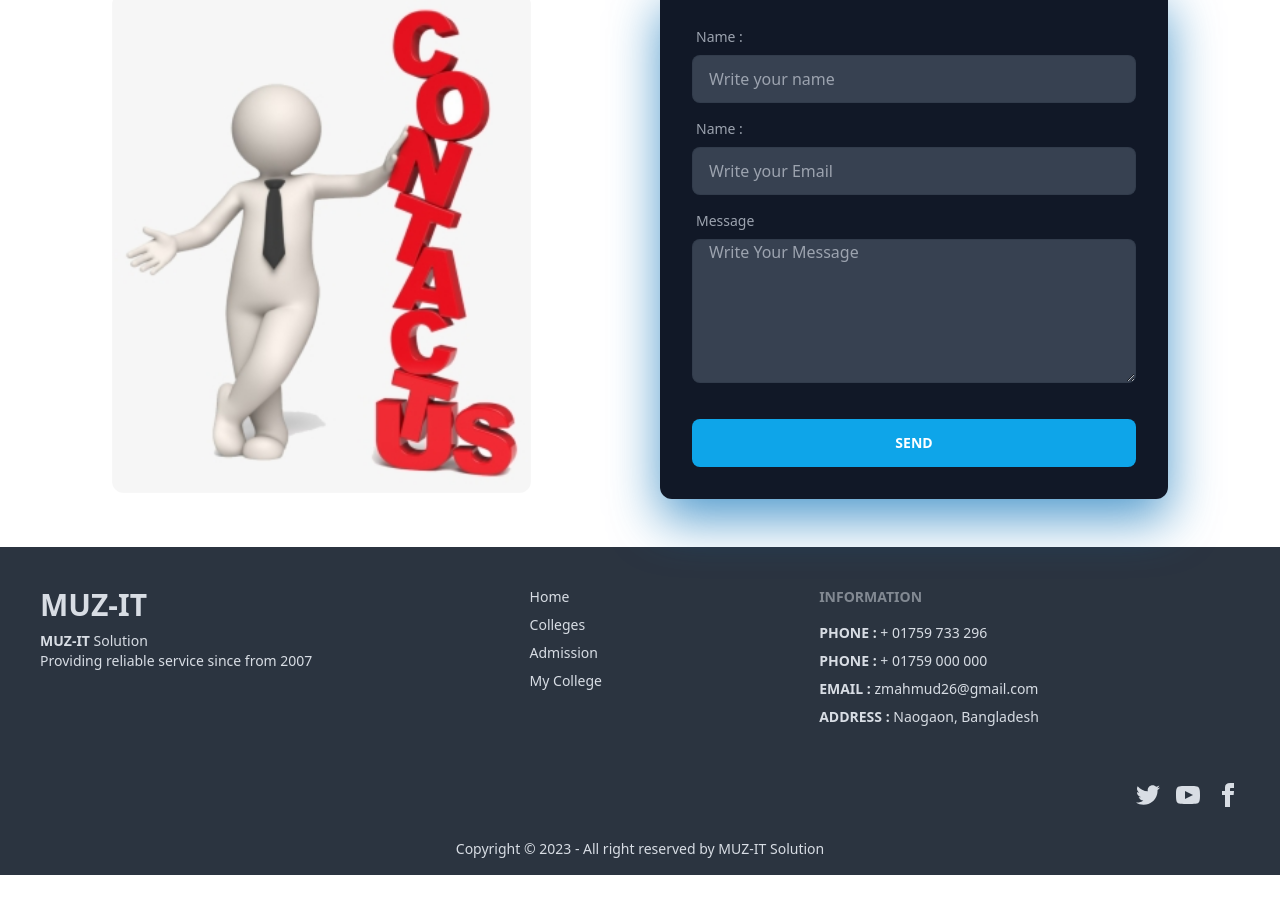
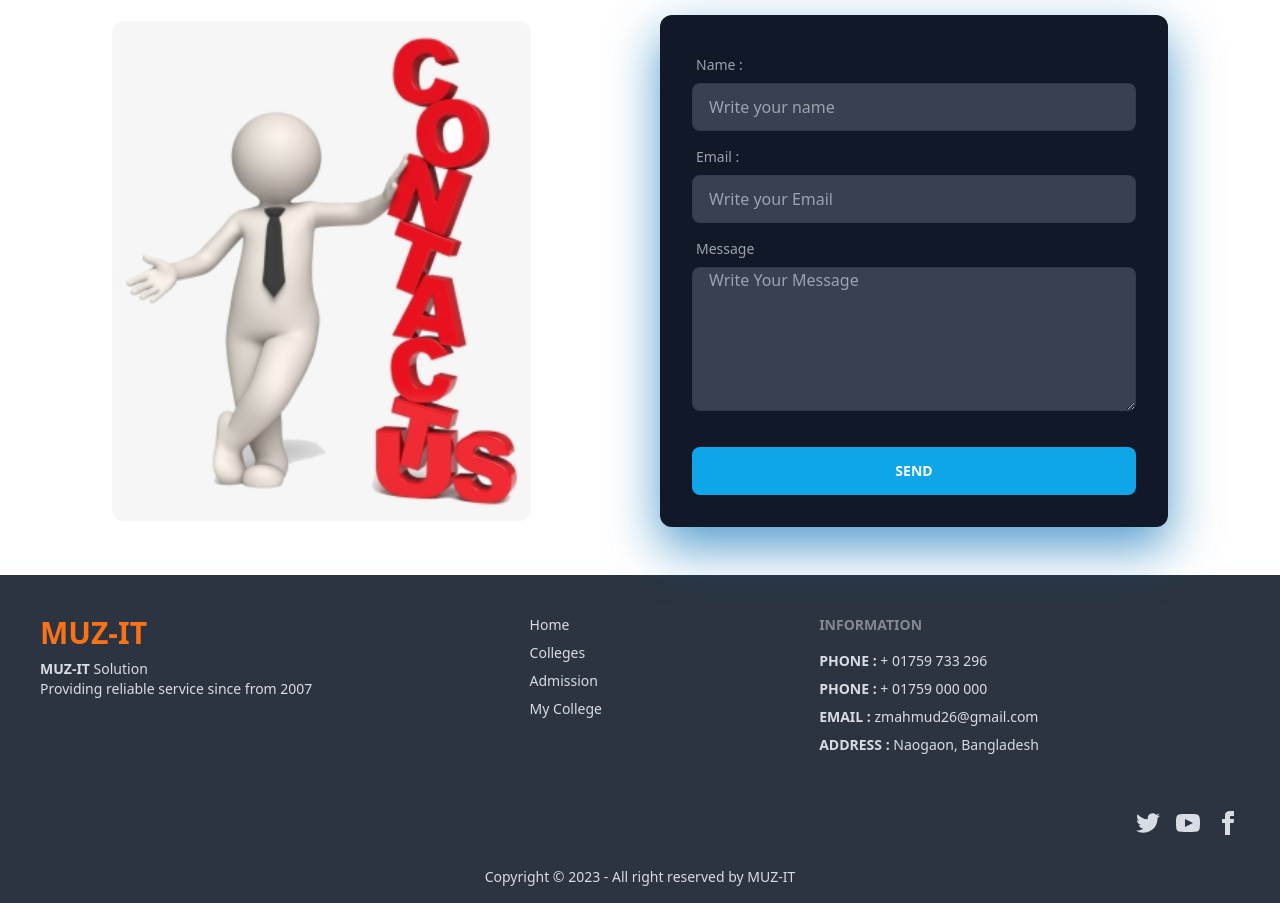
Before and after one commit to mahmud123064/college-booking-client, a React (Vite) app: page / in a window 1280 px wide. Shown: the part 1745-2648 px from the top of the page. Before the commit the page ends 2620 px from the top, so only its background shows below. Built offline with nearby package versions, Linux system fonts and the light colour scheme; no server answers.

Commit message:
design updated

```diff
--- a/src/Pages/AdmissionForm/AdmissionForm.jsx
+++ b/src/Pages/AdmissionForm/AdmissionForm.jsx
@@ -45,7 +45,7 @@ const AdmissionForm = () => {
     }
 
     return (
-        <div>
+        <div className="mb-12">
             <h1 className="text-center font-bold text-2xl mb-12">Selected College: {college_name}</h1>
 
             <div className="w-full px-10 ">
@@ -134,7 +134,7 @@ const AdmissionForm = () => {
                     </div>
 
                     <div className=" flex flex-col items-center justify-center">
-                        <input className="btn btn-secondary  " type="submit" value="Submit" />
+                        <input className="btn btn-block bg-fuchsia-600 text-white" type="submit" value="Submit" />
                     </div>
                 </form>
             </div>
--- a/src/Pages/Home/Contact/Contact.jsx
+++ b/src/Pages/Home/Contact/Contact.jsx
@@ -37,7 +37,7 @@ const Contact = () => {
                         </div>
                         <div className="form-control w-full ">
                             <label className="label">
-                                <span className="label-text text-gray-400">Name :</span>
+                                <span className="label-text text-gray-400">Email :</span>
                             </label>
                             <input type="email" placeholder="Write your Email " name='from_email' className="input input-bordered w-full bg-gray-700" />
                         </div>
--- a/src/Pages/Home/Research/Research.jsx
+++ b/src/Pages/Home/Research/Research.jsx
@@ -12,7 +12,7 @@ const Research = () => {
     }, [])
 
     return (
-        <div>
+        <div className="mb-12">
             <h1 className="text-center text-4xl text-orange-500 font-bold">Research Papers</h1>
             <p className=""><hr className="w-48 h-1 mx-auto my-2 bg-gray-800 border-0 rounded md:my-10 dark:bg-gray-700" /></p>
             <div className="grid md:grid-cols-2 lg:grid-cols-2 gap-5 m-5">
--- a/src/Shared/Footer/Footer.jsx
+++ b/src/Shared/Footer/Footer.jsx
@@ -9,15 +9,15 @@ const Footer = () => {
         <footer className="footer p-10 bg-neutral text-neutral-content md:center">
             <div>
                 <Link to = '/'>
-                <h3 className="text-3xl uppercase font-semibold">muz-it</h3>
+                <h3 className="text-3xl uppercase font-semibold text-orange-500">muz-it</h3>
                 </Link>
                 <p><span className="uppercase font-semibold">muz-it</span> Solution<br />Providing reliable service since from 2007</p>
             </div>
             <div>
-                <Link className="link link-hover">Home</Link>
-                <Link className="link link-hover">Colleges</Link>
-                <Link className="link link-hover">Admission</Link>
-                <Link className="link link-hover">My College</Link>
+                <Link to= '/' className="link link-hover">Home</Link>
+                <Link to= '/collegeinfo' className="link link-hover">Colleges</Link>
+                <Link to= '/admission' className="link link-hover">Admission</Link>
+                <Link to= '/mycollege' className="link link-hover">My College</Link>
             </div>
             <div>
                 <span className="footer-title">Information</span>
@@ -43,7 +43,7 @@ const Footer = () => {
         </footer>
         <div className="grid grid-flow-col-3">
             <div className="footer footer-center p-4 bg-neutral text-neutral-content">
-                <p>Copyright © 2023 - All right reserved by MUZ-IT Solution</p>
+                <p>Copyright © 2023 - All right reserved by MUZ-IT</p>
             </div>
         </div>
 
```
